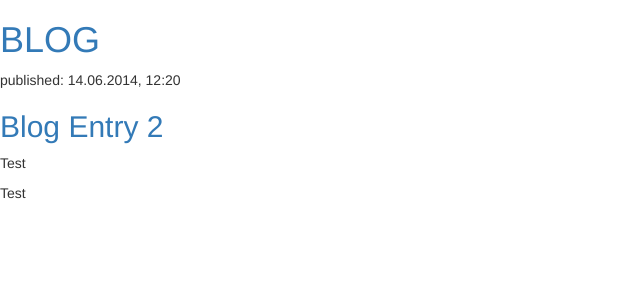
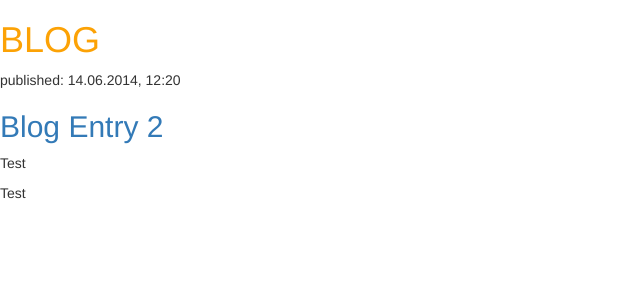
Before and after one commit to ladka6/myfirstblog, a Django app: page / in a window 1280 px wide. Shown: the top 300 px of the page, without its empty margins (0-640 px from the left). Run offline with Django 3.2, Linux system fonts and the light colour scheme; data that the repository does not hold is empty; some libraries are stand-ins or nearby versions.

Commit message:
Try colors

```diff
--- a/blog/static/css/blog.css
+++ b/blog/static/css/blog.css
@@ -1,3 +1,3 @@
-h1 a {
-	color: #FA5F09;
+h1 a {
+    color: #FCA205;
 }
```
Also changed, not shown: blog/templates/blog/post_list.html (+3 -4 lines).
